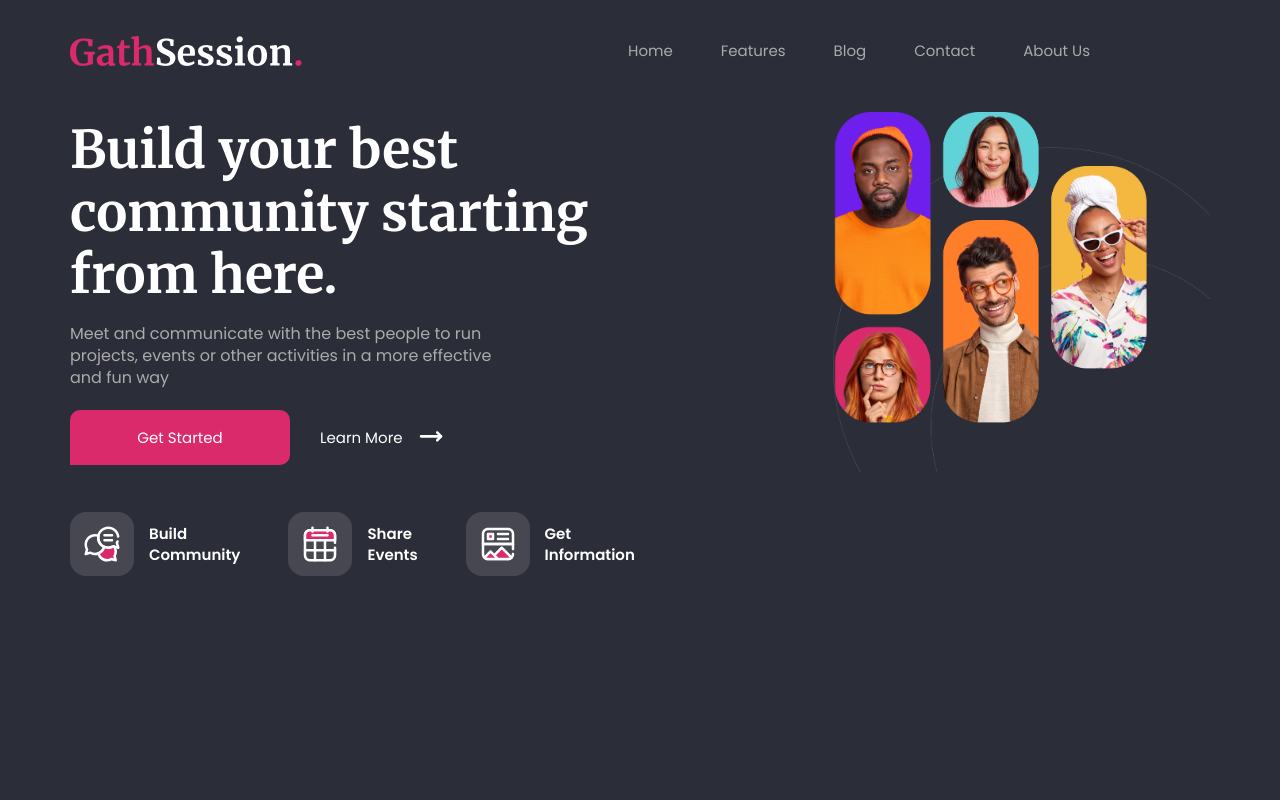
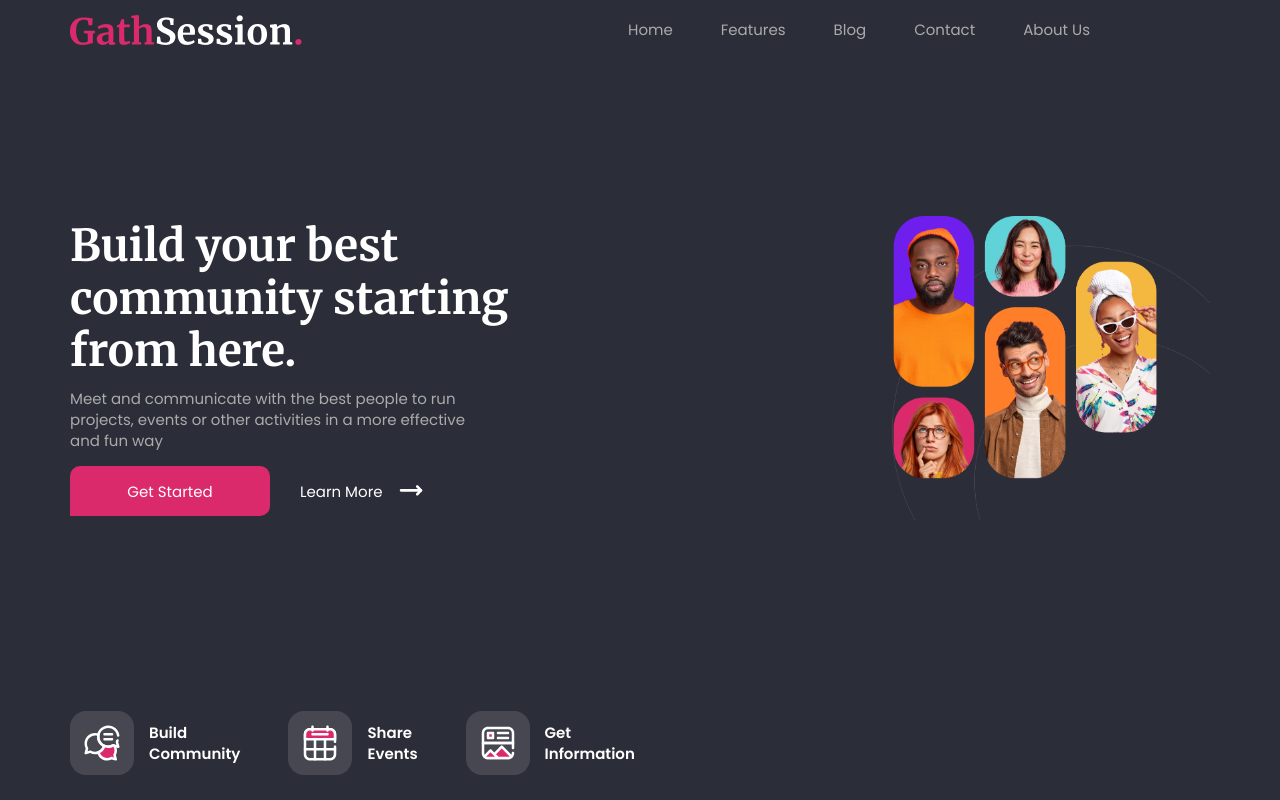
Before and after one commit to Gaelvasbur/CSS-Tarea-entregable-2---Header-Gathsession, a website built with webpack: page index.html in a window 1280 px wide. Built offline with nearby package versions, Linux system fonts and the light colour scheme.

Commit message:
Update style.css

```diff
--- a/css/style.css
+++ b/css/style.css
@@ -254,26 +254,33 @@ body {
   margin: 0;
   padding: 0;
   background-color: #2B2D38;
-  min-height: 100vh;
+  height: 100vh;
+  overflow: hidden;
 }
 
 .container {
   max-width: 1400px;
+  height: 100vh;
   margin-left: auto;
   margin-right: auto;
-  padding: 0 70px 0 70px;
+  padding: 0 70px;
   background-color: #2B2D38;
+  display: grid;
+  grid-template-rows: auto 1fr auto;
+  box-sizing: border-box;
 }
 
 .main-header {
   display: flex;
   justify-content: space-between;
   align-items: center;
-  padding: 20px 0px 0px 0px;
+  padding: 15px 0 0 0;
 }
 
 figure.logo-container {
   margin-left: 0px;
+  margin-top: 0;
+  margin-bottom: 0;
 }
 
 .nav-list {
@@ -300,7 +307,7 @@ figure.logo-container {
   justify-content: space-between;
   width: 100%;
   gap: 40px;
-  margin-top: 30px;
+  align-self: center;
 }
 
 .hero > div:first-child {
@@ -314,8 +321,8 @@ figure.logo-container {
   font-weight: 700;
   font-style: normal;
   color: #FFFFFF;
-  margin: 0px 0px 15px 0px;
-  font-size: 52px;
+  margin: 0px 0px 10px 0px;
+  font-size: 44px;
   line-height: 1.2;
 }
 
@@ -323,11 +330,12 @@ figure.logo-container {
   font-family: "Poppins", sans-serif;
   font-weight: 400;
   font-style: normal;
-  font-size: 16px;
+  font-size: 15px;
   color: #ABABAB;
   width: 100%;
-  max-width: 500px;
-  margin-bottom: 20px;
+  max-width: 480px;
+  margin-top: 0;
+  margin-bottom: 15px;
 }
 
 .hero-buttons {
@@ -352,14 +360,9 @@ figure.logo-container {
   display: inline-flex;
   align-items: center;
   justify-content: center;
-  width: 220px;
-  height: 55px;
+  width: 200px;
+  height: 50px;
   transition: background-color 0.3s ease, transform 0.3s ease;
-}
-
-.hero-buttons > a:hover {
-  background-color: #b81f56;
-  transform: translateY(-2px);
 }
 
 .hero-image-box {
@@ -373,7 +376,7 @@ figure.logo-container {
 
 .hero-image-box img {
   max-width: 100%;
-  max-height: 45vh;
+  max-height: 38vh;
   width: auto;
   height: auto;
   display: block;
@@ -387,11 +390,10 @@ figure.logo-container {
   flex-wrap: nowrap;
   gap: 48px;
   width: 100%;
-  margin-top: 40px;
-  padding-bottom: 20px;
+  margin-top: 0;
+  padding-top: 20px;
+  padding-bottom: 25px;
 }
-
-
 
 .events > div {
   display: inline-flex;
@@ -410,11 +412,6 @@ figure.logo-container {
 .hero-buttons > a:hover {
   background-color: #b81f56;
   transform: translateY(-2px);
-  transition: background-color 0.3s ease, transform 0.3s ease;
-}
-
-.hero-buttons > a {
-  transition: background-color 0.3s ease, transform 0.3s ease;
 }
 
 .Learn-more-button {
@@ -441,7 +438,3 @@ figure.logo-container {
 .Learn-more-button:hover img {
   transform: translateX(5px);
 }
-
-.Learn-more-button:hover {
-  transform: translateY(-2px);
-}
```
